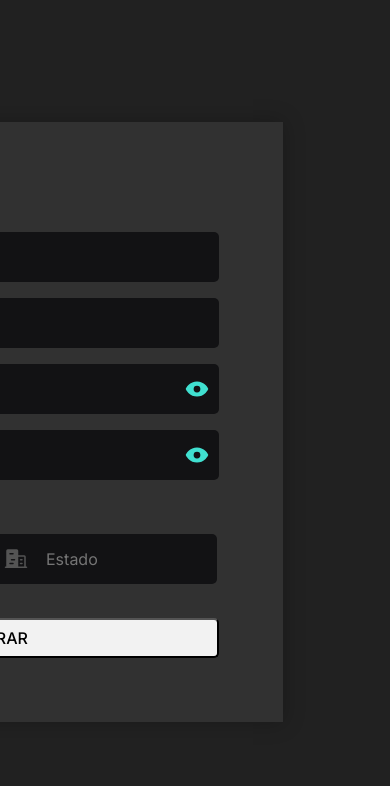
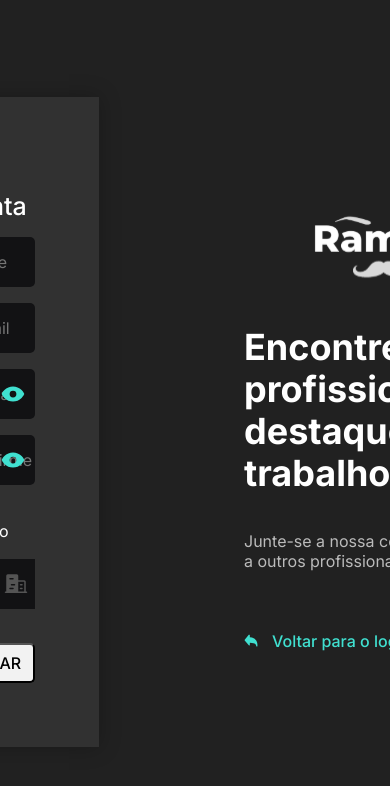
Before and after one commit to GuthyerriAlexandrino/ramirez-reborn, a Next.js app in the folder front-end-ramirez/: page /signup in a window 390 px wide. Shown: the top 786 px of the page. Built offline with nearby package versions, Linux system fonts and the light colour scheme.

Commit message:
feat: add FormRegister responsive layout

```diff
--- a/front-end-ramirez/src/app/components/FormRegister/style.ts
+++ b/front-end-ramirez/src/app/components/FormRegister/style.ts
@@ -21,6 +21,9 @@ export const FormBody = styled.form`
     line-height: 1.875rem;
     margin-bottom: 1rem;
     color: ${pallete.whiteOne};
+  }
+  @media screen and (max-width: 641px) {
+    width: 95%;
   }
 `;
 
```
